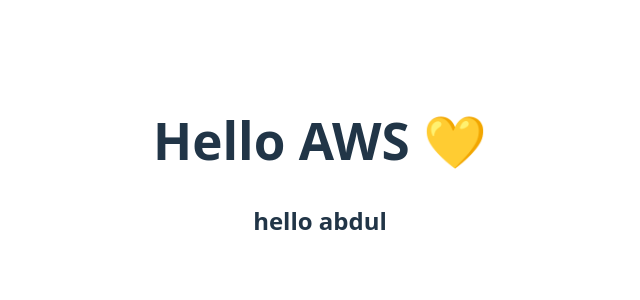
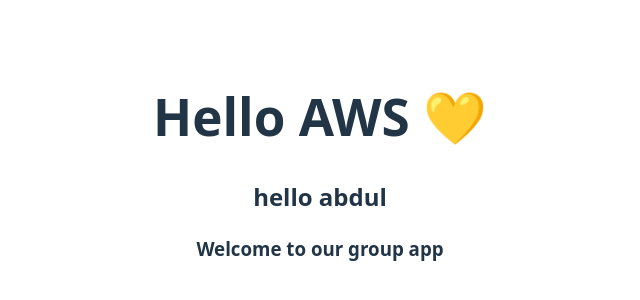
Before and after one commit to DarjaElina/aws-hello-world, a React (Vite) app: page / in a window 1280 px wide. Shown: the part 232-532 px from the top of the page, without its empty margins (320-960 px from the left). Built offline with nearby package versions, Linux system fonts and the light colour scheme.

Commit message:
add welcome

```diff
--- a/src/App.jsx
+++ b/src/App.jsx
@@ -1,13 +1,13 @@
-import './App.css'
+import "./App.css";
 
 function App() {
-
   return (
     <>
       <h1>Hello AWS 💛</h1>
       <h2>hello abdul</h2>
+      <h3>Welcome to our group app</h3>
     </>
-  )
+  );
 }
 
-export default App
+export default App;
```
